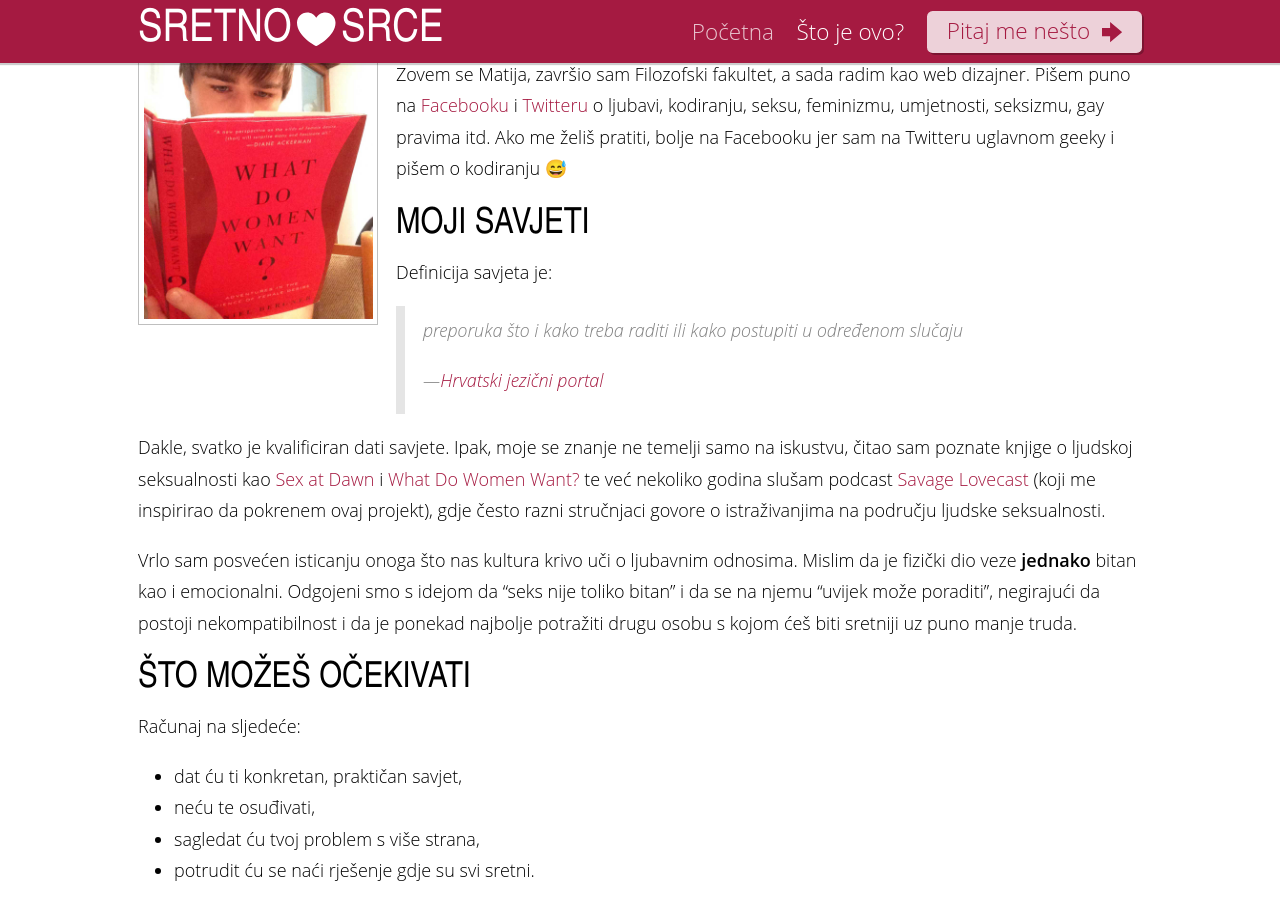
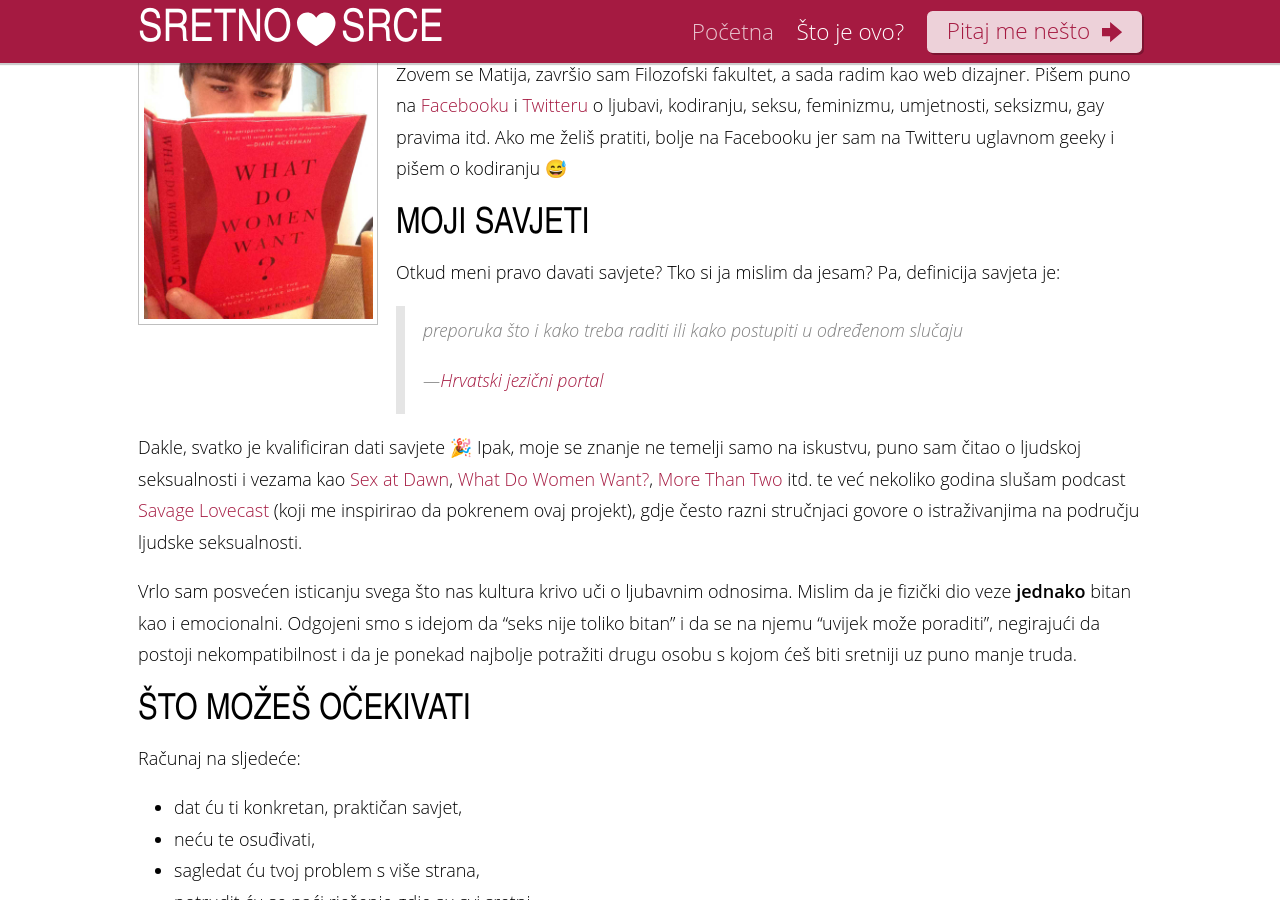
Before and after one commit to silvenon/sretnosrce, a Jekyll site: the page built from opis.md, in a window 1280 px wide and 900 px high, scrolled down 387 px. Built offline with Jekyll 4.4.1, drawn with Linux system fonts in a browser that asks for light colours; emoji names are drawn with the system emoji font; comment, search, counter and statistics services are not loaded.

Commit message:
Update the about page

```diff
--- a/opis.md
+++ b/opis.md
@@ -24,15 +24,15 @@ Zovem se Matija, završio sam Filozofski fakultet, a sada radim kao web dizajner
 
 ## Moji savjeti
 
-Definicija savjeta je:
+Otkud meni pravo davati savjete? Tko si ja mislim da jesam? Pa, definicija savjeta je:
 
 > preporuka što i kako treba raditi ili kako postupiti u određenom slučaju
 >
 > —[Hrvatski jezični portal]
 
-Dakle, svatko je kvalificiran dati savjete. Ipak, moje se znanje ne temelji samo na iskustvu, čitao sam poznate knjige o ljudskoj seksualnosti kao [Sex at Dawn] i [What Do Women Want?] te već nekoliko godina slušam podcast [Savage Lovecast] (koji me inspirirao da pokrenem ovaj projekt), gdje često razni stručnjaci govore o istraživanjima na području ljudske seksualnosti.
+Dakle, svatko je kvalificiran dati savjete :tada: Ipak, moje se znanje ne temelji samo na iskustvu, puno sam čitao o ljudskoj seksualnosti i vezama kao [Sex at Dawn], [What Do Women Want?], [More Than Two] itd. te već nekoliko godina slušam podcast [Savage Lovecast] (koji me inspirirao da pokrenem ovaj projekt), gdje često razni stručnjaci govore o istraživanjima na području ljudske seksualnosti.
 
-Vrlo sam posvećen isticanju onoga što nas kultura krivo uči o ljubavnim odnosima. Mislim da je fizički dio veze **jednako** bitan kao i emocionalni. Odgojeni smo s idejom da "seks nije toliko bitan" i da se na njemu "uvijek može poraditi", negirajući da postoji nekompatibilnost i da je ponekad najbolje potražiti drugu osobu s kojom ćeš biti sretniji uz puno manje truda.
+Vrlo sam posvećen isticanju svega što nas kultura krivo uči o ljubavnim odnosima. Mislim da je fizički dio veze **jednako** bitan kao i emocionalni. Odgojeni smo s idejom da "seks nije toliko bitan" i da se na njemu "uvijek može poraditi", negirajući da postoji nekompatibilnost i da je ponekad najbolje potražiti drugu osobu s kojom ćeš biti sretniji uz puno manje truda.
 
 ## Što možeš očekivati
 
@@ -51,4 +51,5 @@ Računaj na sljedeće:
 [Hrvatski jezični portal]: http://hjp.novi-liber.hr/index.php?show=search_by_id&id=dlZmXhI%3D
 [Sex at Dawn]: http://amzn.com/0061707813
 [What Do Women Want?]: http://amzn.com/0061906093
+[More Than Two]: https://www.morethantwo.com/
 [Savage Lovecast]: http://www.savagelovecast.com
```
